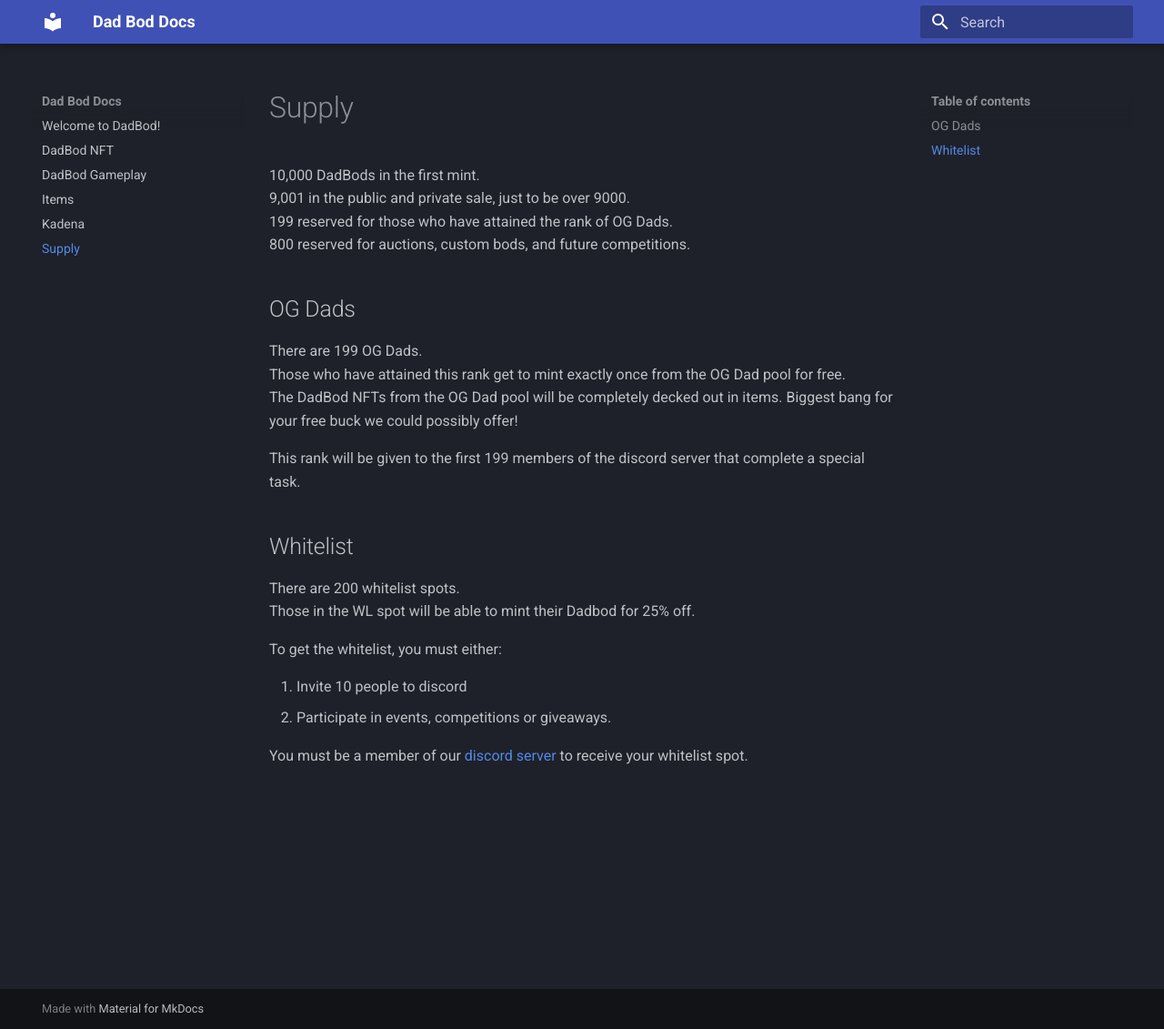
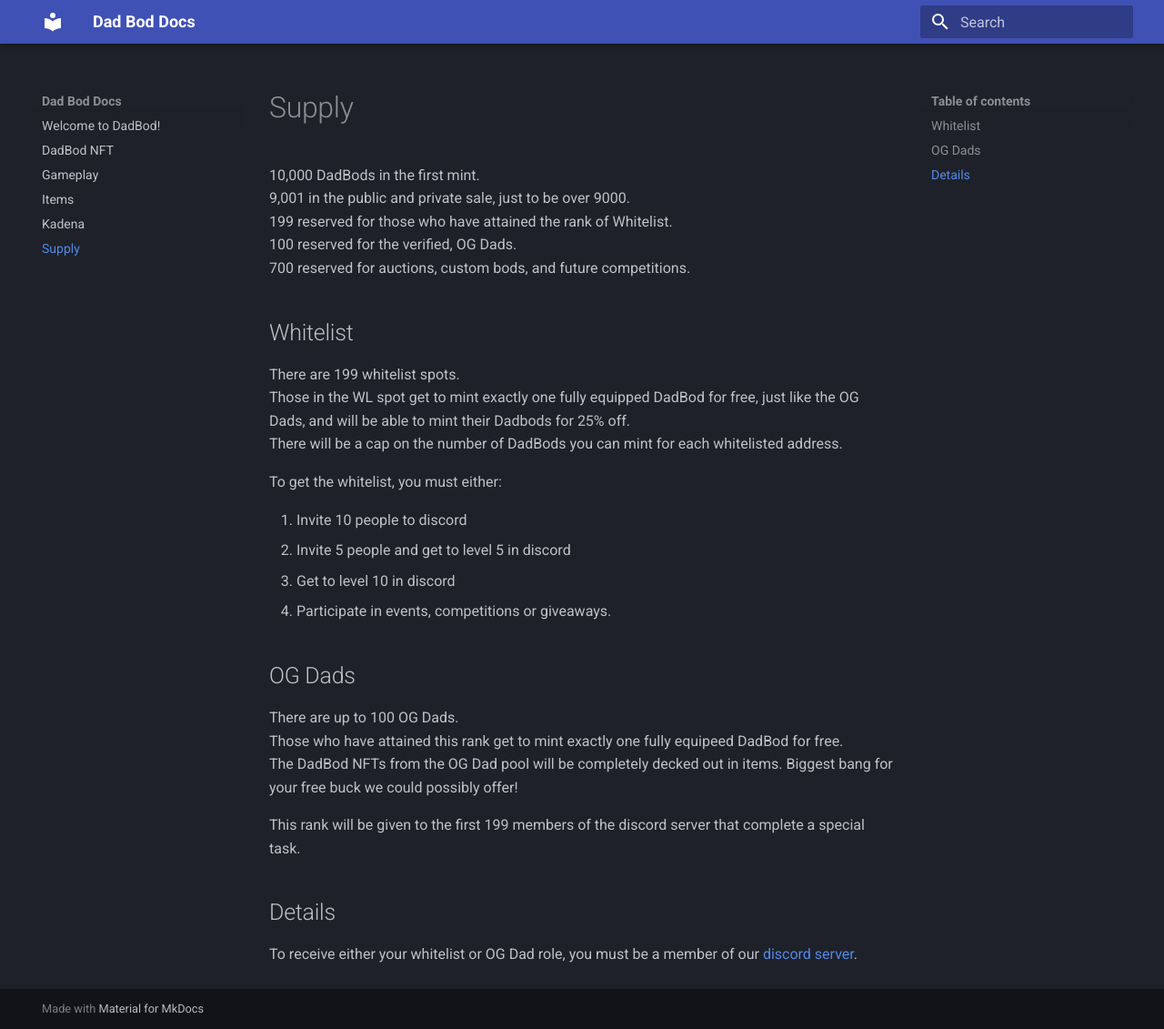
Before and after one commit to DadBodDao/DadBodDocs, an MkDocs documentation site: the page built from docs/Supply.md, in a window 1280 px wide and 1131 px high. Shown: the whole window at 91% size. Built offline with MkDocs 1.6.1 and Material for MkDocs 9.7.7, drawn with Linux system fonts in a browser that asks for light colours.

Commit message:
Slight adjustments to increase clarity

```diff
--- a/docs/Supply.md
+++ b/docs/Supply.md
@@ -1,23 +1,28 @@
 # Supply
 10,000 DadBods in the first mint.
 9,001 in the public and private sale, just to be over 9000.
-199 reserved for those who have attained the rank of OG Dads.
-800 reserved for auctions, custom bods, and future competitions.
+199 reserved for those who have attained the rank of Whitelist.
+100 reserved for the verified, OG Dads.
+700 reserved for auctions, custom bods, and future competitions.
+
+## Whitelist
+There are 199 whitelist spots.
+Those in the WL spot get to mint exactly one fully equipped DadBod for free, just like the OG Dads, and will be able to mint their Dadbods for 25% off.
+There will be a cap on the number of DadBods you can mint for each whitelisted address.
+
+To get the whitelist, you must either:
+
+1. Invite 10 people to discord
+2. Invite 5 people and get to level 5 in discord
+3. Get to level 10 in discord
+4. Participate in events, competitions or giveaways.
 
 ## OG Dads
-There are 199 OG Dads.
-Those who have attained this rank get to mint exactly once from the OG Dad pool for free.
+There are up to 100 OG Dads.
+Those who have attained this rank get to mint exactly one fully equipeed DadBod for free.
 The DadBod NFTs from the OG Dad pool will be completely decked out in items. Biggest bang for your free buck we could possibly offer!
 
 This rank will be given to the first 199 members of the discord server that complete a special task.
 
-## Whitelist
-There are 200 whitelist spots.
-Those in the WL spot will be able to mint their Dadbod for 25% off.
-
-To get the whitelist, you must either:
-
-1. Invite 10 people to discord
-2. Participate in events, competitions or giveaways.
-
-You must be a member of our [discord server](https://discord.gg/Aun5YcvKWc) to receive your whitelist spot.
+## Details
+To receive either your whitelist or OG Dad role, you must be a member of our [discord server](https://discord.gg/Aun5YcvKWc).
```
Also changed, not shown: docs/DadBodNFT.md (+3 -1 lines), docs/Gameplay.md (+2 -2 lines), docs/index.md (+2 -1 lines).
